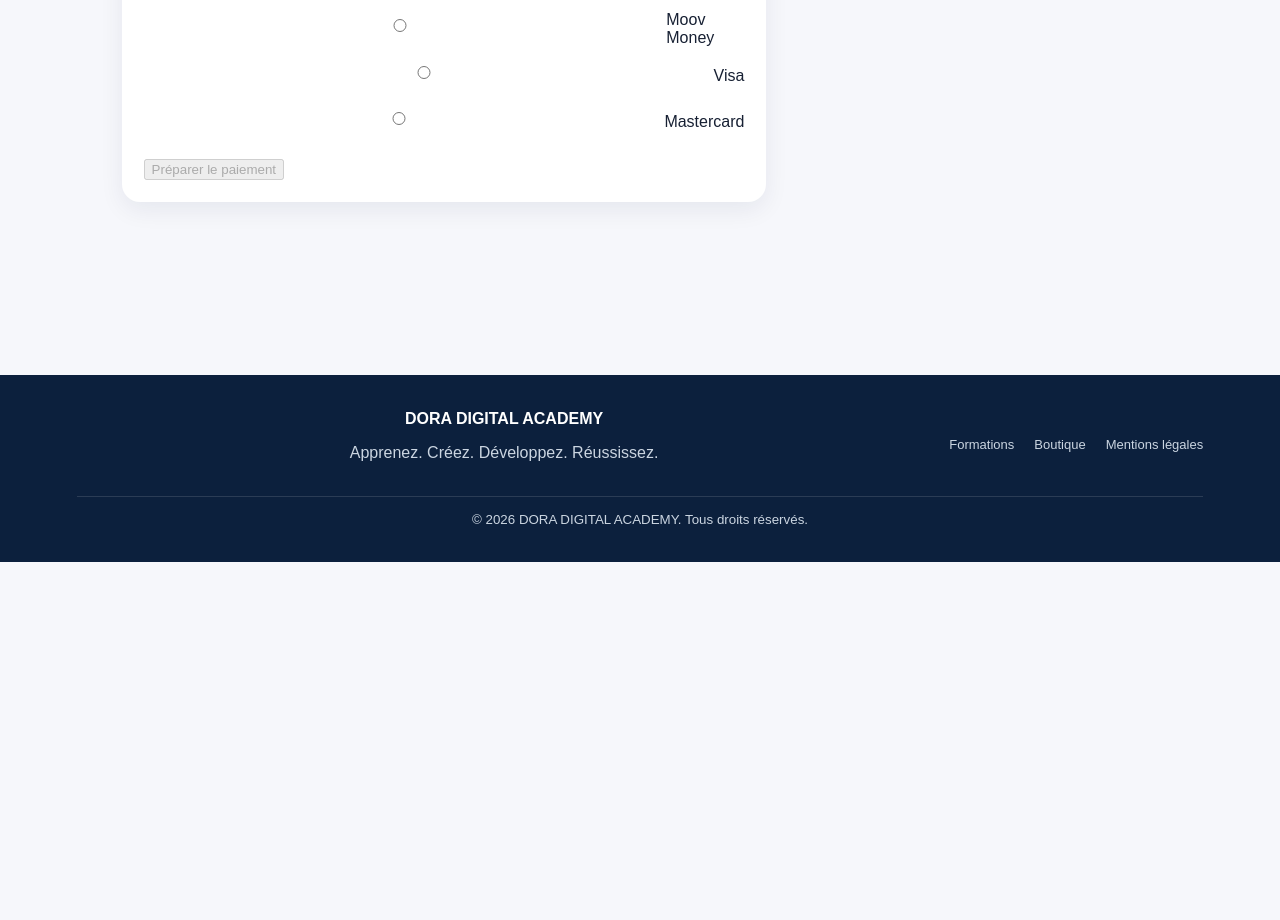
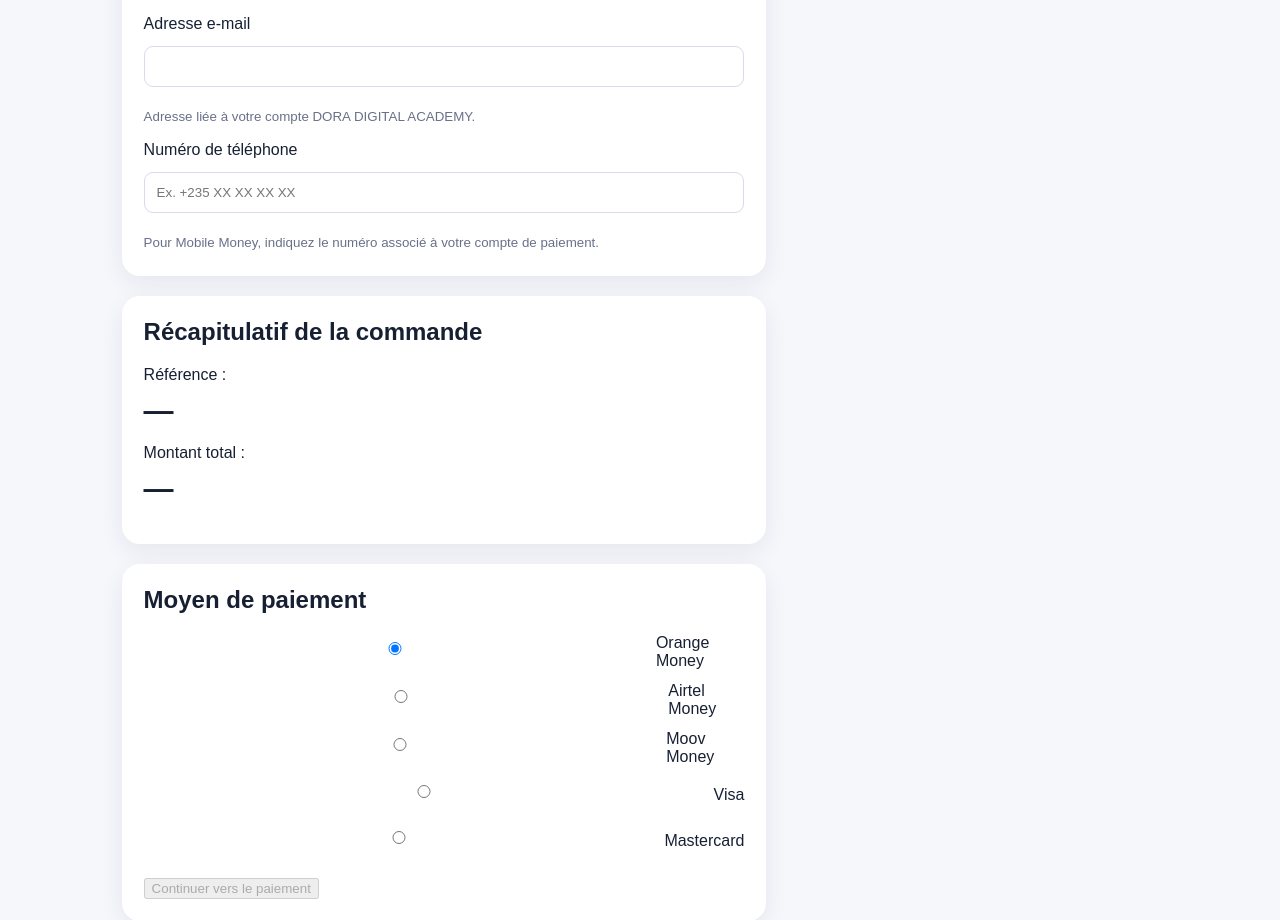
Before and after one commit to dorajospeh-oss/dora-digital-academy, a Next.js app: page /paiement in a window 1280 px wide. Shown: the part 452-1372 px from the top of the page. Before the commit the page ends 1014 px from the top, so only its background shows below. Built offline with nearby package versions, Linux system fonts and the light colour scheme; no server answers.

Commit message:
Improve checkout customer information form

```diff
--- a/app/paiement/page.tsx
+++ b/app/paiement/page.tsx
@@ -4,10 +4,88 @@ import {useSearchParams} from 'next/navigation'
 import Link from 'next/link'
 import {supabase} from '../../lib/supabase'
 const methods=[['orange_money','Orange Money'],['airtel_money','Airtel Money'],['moov_money','Moov Money'],['visa','Visa'],['mastercard','Mastercard']] as const
-function PaymentContent(){const params=useSearchParams();const orderId=params.get('order');const [method,setMethod]=useState('orange_money');const [payment,setPayment]=useState<any>(null);const [status,setStatus]=useState<any>(null);const [busy,setBusy]=useState(false);const [message,setMessage]=useState('')
- async function refresh(){if(!orderId)return;const {data,error}=await supabase().rpc('get_my_order_status',{p_order_id:orderId});if(error)setMessage(error.message);else setStatus(data)}
- async function start(){if(!orderId)return setMessage('Commande introuvable.');setBusy(true);setMessage('');const {data,error}=await supabase().rpc('start_payment',{p_order_id:orderId,p_provider:method,p_payment_method:method});if(error)setMessage(error.message);else setPayment(data);setBusy(false);refresh()}
- useEffect(()=>{refresh()},[orderId]);useEffect(()=>{if(!orderId)return;const t=setInterval(refresh,10000);return()=>clearInterval(t)},[orderId])
- return <main className="container" style={{maxWidth:760,paddingTop:40,paddingBottom:80}}><span className="eyebrow">COMMANDE</span><h1>Paiement sécurisé</h1><p>Référence : <strong>{status?.order?.order_number||orderId||'—'}</strong></p><section className="card" style={{marginTop:24}}><h2>Moyen de paiement</h2><div style={{display:'grid',gap:12,marginTop:16}}>{methods.map(([v,l])=><label key={v} style={{display:'flex',gap:10,alignItems:'center'}}><input type="radio" name="method" checked={method===v} onChange={()=>setMethod(v)}/>{l}</label>)}</div><button onClick={start} disabled={busy||!orderId} style={{marginTop:20}}>{busy?'Préparation…':'Préparer le paiement'}</button>{message&&<p className="notice" style={{marginTop:14}}>{message}</p>}</section>{payment&&<section className="card" style={{marginTop:20}}><h2>Référence de paiement</h2><p><strong>{payment.transaction_reference}</strong></p><p>Utilisez cette référence auprès du prestataire lorsque celui-ci est connecté. La confirmation bancaire est effectuée côté serveur.</p></section>}{status?.order&&<section className="card" style={{marginTop:20}}><h2>État</h2><p>Commande : <strong>{status.order.status}</strong></p><p>Paiement : <strong>{status.payment?.status||'—'}</strong></p>{status.order.status==='paid'?<><p>✓ Paiement confirmé. Vos accès sont disponibles.</p><Link className="btn" href="/compte">Accéder à mon espace</Link></>:<p>En attente de confirmation du prestataire de paiement.</p>}</section>}</main>}
-
+function PaymentContent(){
+ const params=useSearchParams()
+ const orderId=params.get('order')
+ const [method,setMethod]=useState('orange_money')
+ const [payment,setPayment]=useState<any>(null)
+ const [status,setStatus]=useState<any>(null)
+ const [busy,setBusy]=useState(false)
+ const [loading,setLoading]=useState(true)
+ const [message,setMessage]=useState('')
+ const [fullName,setFullName]=useState('')
+ const [email,setEmail]=useState('')
+ const [phone,setPhone]=useState('')
+ async function refresh(){
+  if(!orderId)return
+  const {data,error}=await supabase().rpc('get_my_order_status',{p_order_id:orderId})
+  if(error)setMessage(error.message);else setStatus(data)
+ }
+ useEffect(()=>{
+  let active=true
+  async function load(){
+   const client=supabase()
+   const {data:{user}}=await client.auth.getUser()
+   if(!active)return
+   if(user){
+    setEmail(user.email||'')
+    const {data:profile}=await client.from('profiles').select('full_name,phone').eq('id',user.id).maybeSingle()
+    if(active){setFullName(profile?.full_name||String(user.user_metadata?.full_name||''));setPhone(profile?.phone||'')}
+   }
+   if(orderId)await refresh()
+   if(active)setLoading(false)
+  }
+  load()
+  return()=>{active=false}
+ },[orderId])
+ useEffect(()=>{if(!orderId)return;const t=setInterval(refresh,10000);return()=>clearInterval(t)},[orderId])
+ async function start(){
+  if(!orderId)return setMessage('Commande introuvable.')
+  if(!fullName.trim())return setMessage('Veuillez renseigner votre nom complet.')
+  if(!email.trim()||!/^\S+@\S+\.\S+$/.test(email))return setMessage('Veuillez vérifier votre adresse e-mail.')
+  if(!phone.trim()||phone.trim().replace(/[\s()+-]/g,'').length<8)return setMessage('Veuillez saisir un numéro de téléphone valide.')
+  setBusy(true);setMessage('')
+  const client=supabase()
+  const {data:{user}}=await client.auth.getUser()
+  if(!user){setMessage('Votre session a expiré. Reconnectez-vous.');setBusy(false);return}
+  const {error:profileError}=await client.from('profiles').update({full_name:fullName.trim(),phone:phone.trim()}).eq('id',user.id)
+  if(profileError){setMessage('Impossible d’enregistrer vos coordonnées : '+profileError.message);setBusy(false);return}
+  const {data,error}=await client.rpc('start_payment',{p_order_id:orderId,p_provider:method,p_payment_method:method})
+  if(error)setMessage(error.message);else setPayment(data)
+  setBusy(false);await refresh()
+ }
+ return <main className="container" style={{maxWidth:760,paddingTop:40,paddingBottom:80}}>
+  <span className="eyebrow">COMMANDE</span><h1>Paiement sécurisé</h1>
+  <p>Référence : <strong>{status?.order?.order_number||orderId||'—'}</strong></p>
+  <section className="card" style={{marginTop:24}}>
+   <h2>Informations du client</h2>
+   {loading?<p className="muted">Chargement de vos coordonnées…</p>:<>
+    <label style={{display:'grid',gap:6,marginTop:14}}>Nom et prénom
+     <input value={fullName} onChange={e=>setFullName(e.target.value)} autoComplete="name" placeholder="Votre nom complet" required/>
+    </label>
+    <label style={{display:'grid',gap:6,marginTop:14}}>Adresse e-mail
+     <input type="email" value={email} readOnly autoComplete="email" aria-readonly="true"/>
+     <small className="muted">Adresse liée à votre compte DORA DIGITAL ACADEMY.</small>
+    </label>
+    <label style={{display:'grid',gap:6,marginTop:14}}>Numéro de téléphone
+     <input type="tel" value={phone} onChange={e=>setPhone(e.target.value)} autoComplete="tel" placeholder="Ex. +235 XX XX XX XX" required/>
+     <small className="muted">Pour Mobile Money, indiquez le numéro associé à votre compte de paiement.</small>
+    </label>
+   </>}
+  </section>
+  <section className="card" style={{marginTop:20}}>
+   <h2>Récapitulatif de la commande</h2>
+   <p>Référence : <strong>{status?.order?.order_number||orderId||'—'}</strong></p>
+   <p>Montant total : <strong>{status?.order?.total_amount!=null?Number(status.order.total_amount).toLocaleString('fr-FR')+' '+(status.order.currency||'XAF'):'—'}</strong></p>
+  </section>
+  <section className="card" style={{marginTop:20}}>
+   <h2>Moyen de paiement</h2>
+   <div style={{display:'grid',gap:12,marginTop:16}}>{methods.map(([v,l])=><label key={v} style={{display:'flex',gap:10,alignItems:'center'}}><input type="radio" name="method" checked={method===v} onChange={()=>setMethod(v)}/>{l}</label>)}</div>
+   <button onClick={start} disabled={busy||loading||!orderId} style={{marginTop:20}}>{busy?'Préparation…':'Continuer vers le paiement'}</button>
+   {message&&<p className="notice" style={{marginTop:14}}>{message}</p>}
+  </section>
+  {payment&&<section className="card" style={{marginTop:20}}><h2>Référence de paiement</h2><p><strong>{payment.transaction_reference}</strong></p><p>La transaction reste en attente jusqu’à confirmation du prestataire de paiement.</p></section>}
+  {status?.order&&<section className="card" style={{marginTop:20}}><h2>État</h2><p>Commande : <strong>{status.order.status}</strong></p><p>Paiement : <strong>{status.payment?.status||payment?.status||'—'}</strong></p>{status.order.status==='paid'?<><p>✓ Paiement confirmé. Vos accès sont disponibles.</p><Link className="btn" href="/compte">Accéder à mon espace</Link></>:<p>En attente de confirmation du prestataire de paiement.</p>}</section>}
+ </main>
+}
 export default function PaiementPage(){return <Suspense fallback={<main className="container"><h1>Paiement sécurisé</h1><p className="muted">Chargement…</p></main>}><PaymentContent/></Suspense>}
```
